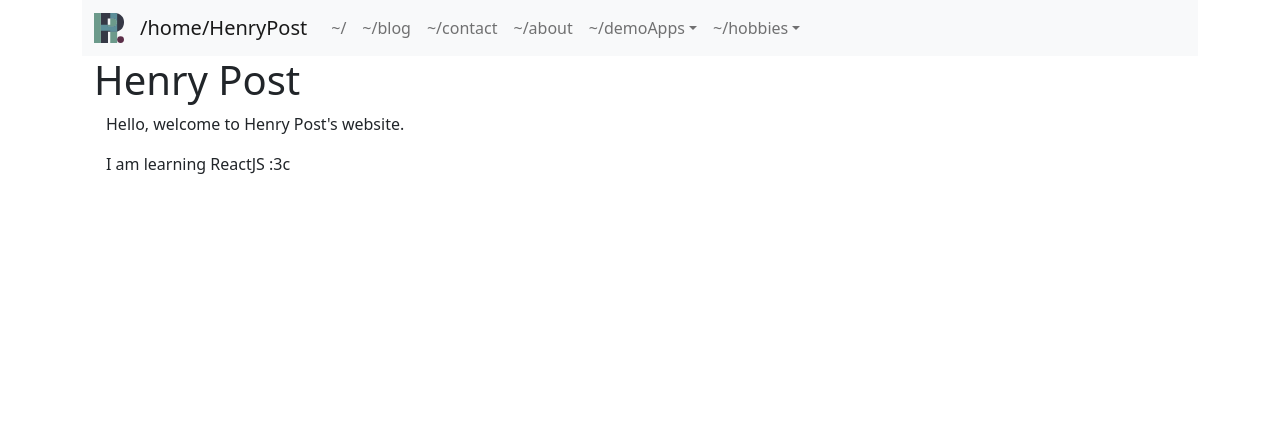
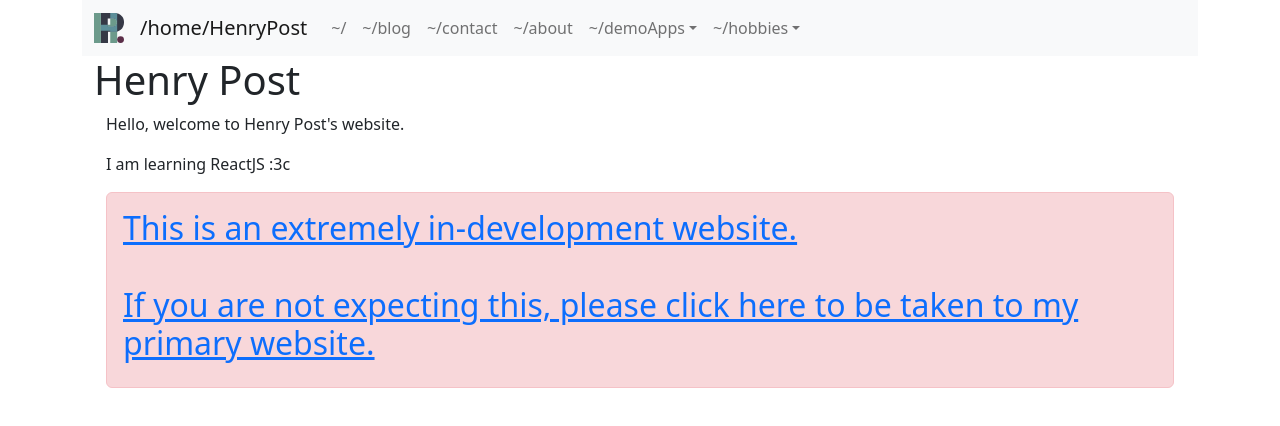
Before and after one commit to meltingscales/henrypost.net, a React (Create React App) app: page / in a window 1280 px wide. Shown: the top 426 px of the page. Built offline with nearby package versions, Linux system fonts and the light colour scheme.

Commit message:
show warning on homepage

```diff
--- a/src/pages/Home.tsx
+++ b/src/pages/Home.tsx
@@ -1,5 +1,5 @@
 import React from 'react';
-import {Container} from "react-bootstrap";
+import {Alert, Container} from "react-bootstrap";
 import {OWNER_NAME} from "../Config";
 
 const Home = () => {
@@ -8,6 +8,12 @@ const Home = () => {
         <Container>
             <p>Hello, welcome to {OWNER_NAME}'s website.</p>
             <p>I am learning ReactJS :3c</p>
+            <Alert variant={'danger'}>
+                <a href={'//henrypost.net'}>
+                    <h2>This is an extremely in-development website. <br/><br/>
+                        If you are not expecting this, please click here to be taken to my primary website.</h2>
+                </a>
+            </Alert>
         </Container>
     </>;
 }
```
Also changed, not shown: 1 other file (tests, documents, lock files or other folders).
